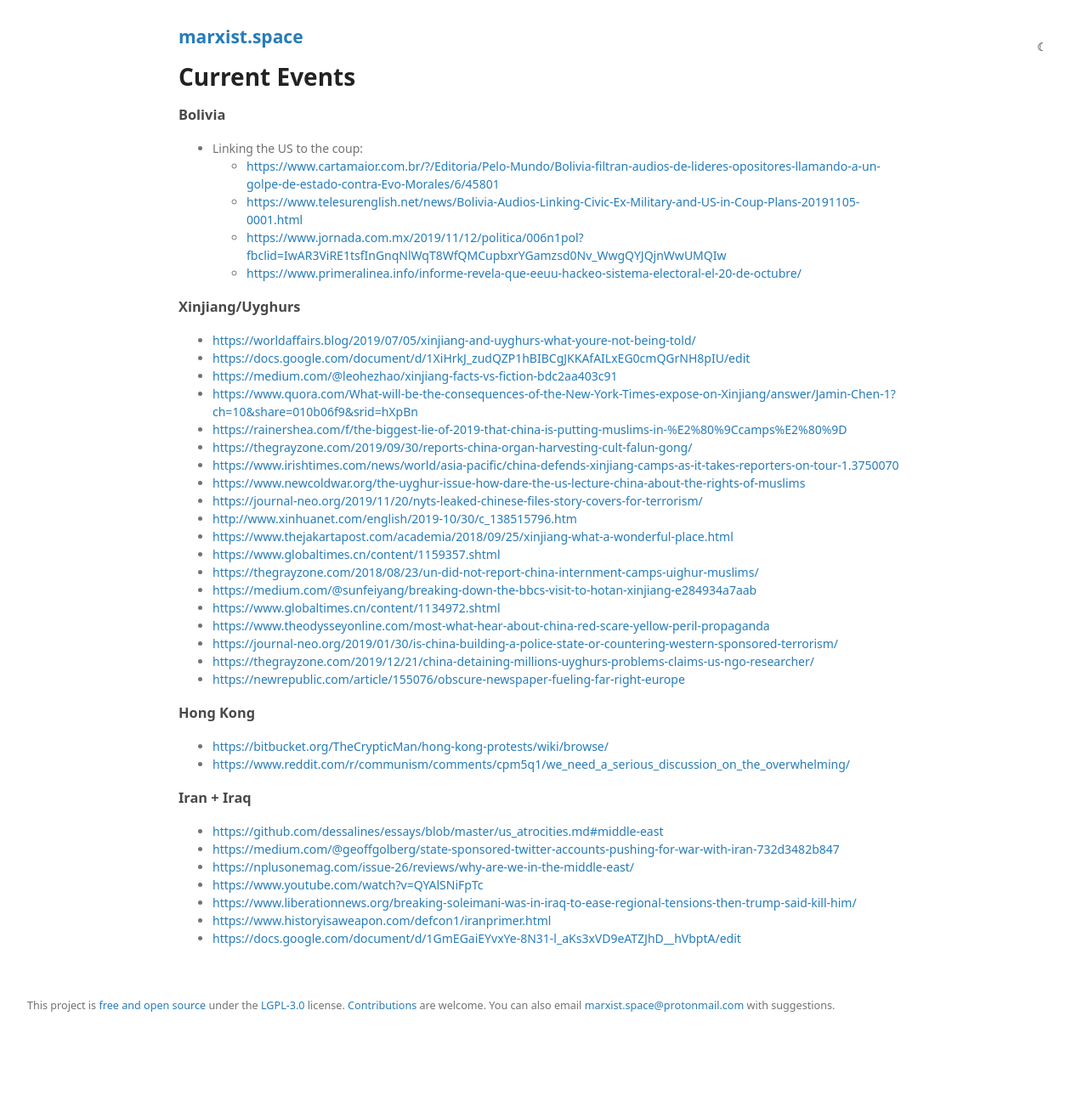
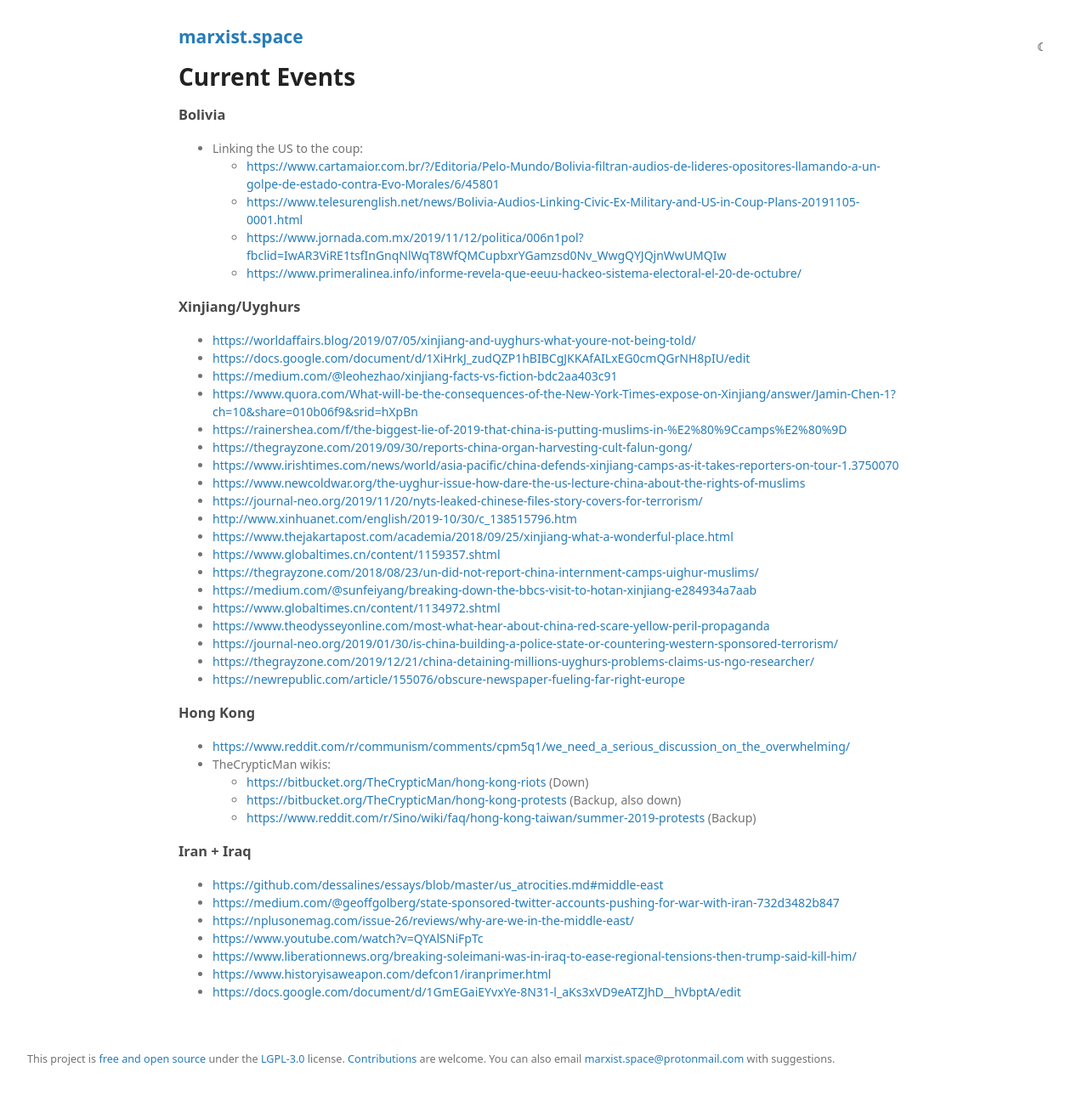
Before and after one commit to prolesoft/marxist.space, a Jekyll site: the page built from current-events.md, in a window 1280 px wide. Shown: the whole page at 85% size. Built offline with Jekyll 4.4.1, drawn with Linux system fonts in a browser that asks for light colours; our own code applies the rules of GitHub Pages for plain Markdown files; before the commit the page ends 1226 px from its top, so only the background shows below that.

Commit message:
chore: backup links

```diff
--- a/current-events.md
+++ b/current-events.md
@@ -38,8 +38,11 @@ title: Current Events
 
 ### Hong Kong
 
-* <https://bitbucket.org/TheCrypticMan/hong-kong-protests/wiki/browse/>
 * <https://www.reddit.com/r/communism/comments/cpm5q1/we_need_a_serious_discussion_on_the_overwhelming/>
+* TheCrypticMan wikis:
+    * <https://bitbucket.org/TheCrypticMan/hong-kong-riots> (Down)
+    * <https://bitbucket.org/TheCrypticMan/hong-kong-protests> (Backup, also down)
+    * <https://www.reddit.com/r/Sino/wiki/faq/hong-kong-taiwan/summer-2019-protests> (Backup)
 
 ### Iran + Iraq
 
```
